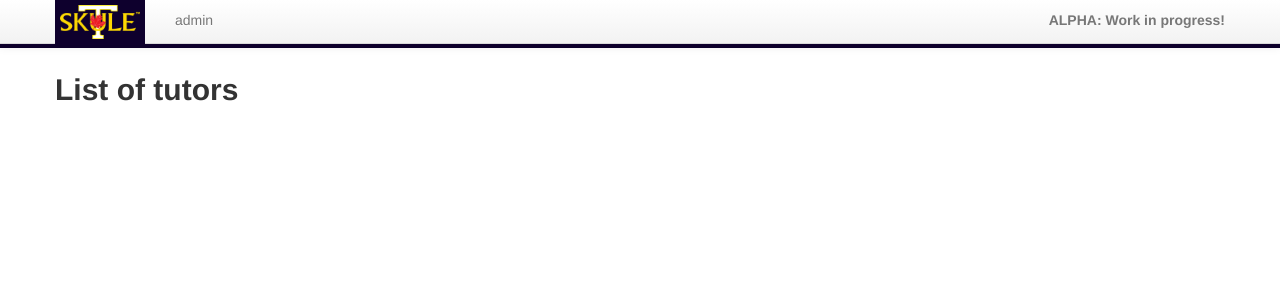
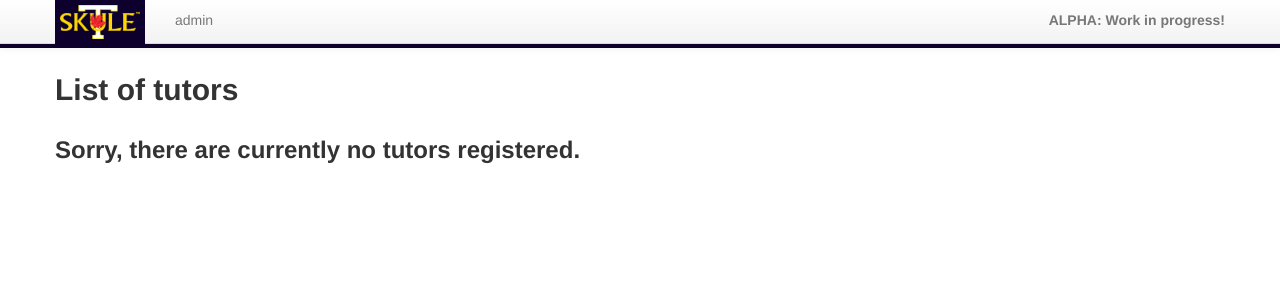
Before and after one commit to skule/skule_tutors2, a Django app: page / in a window 1280 px wide. Shown: the top 308 px of the page. Run offline with Django 3.2, Linux system fonts and the light colour scheme; data that the repository does not hold is empty; parts of the project's set-up code (start-up, migrations or seed data) failed here and were passed over.

Commit message:
added sorry message

```diff
--- a/templates/tutor_list.html
+++ b/templates/tutor_list.html
@@ -19,6 +19,8 @@
                 <p>{{ tutor.description }}</p>
             </div>
         {% endif %}
+    {% empty %}
+        <h3>Sorry, there are currently no tutors registered.</h3>
     {% endfor %}
 </div>
 
```
